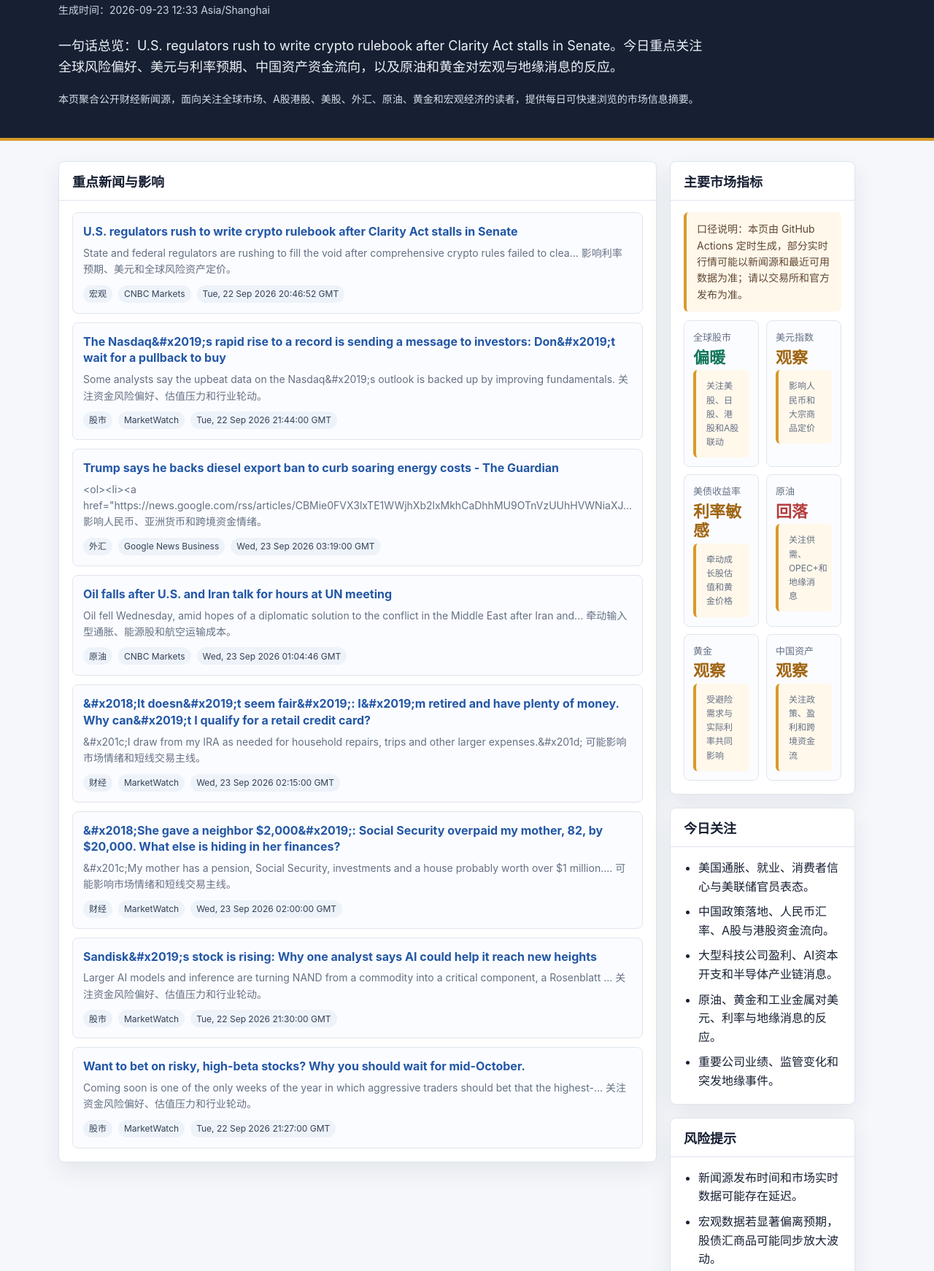
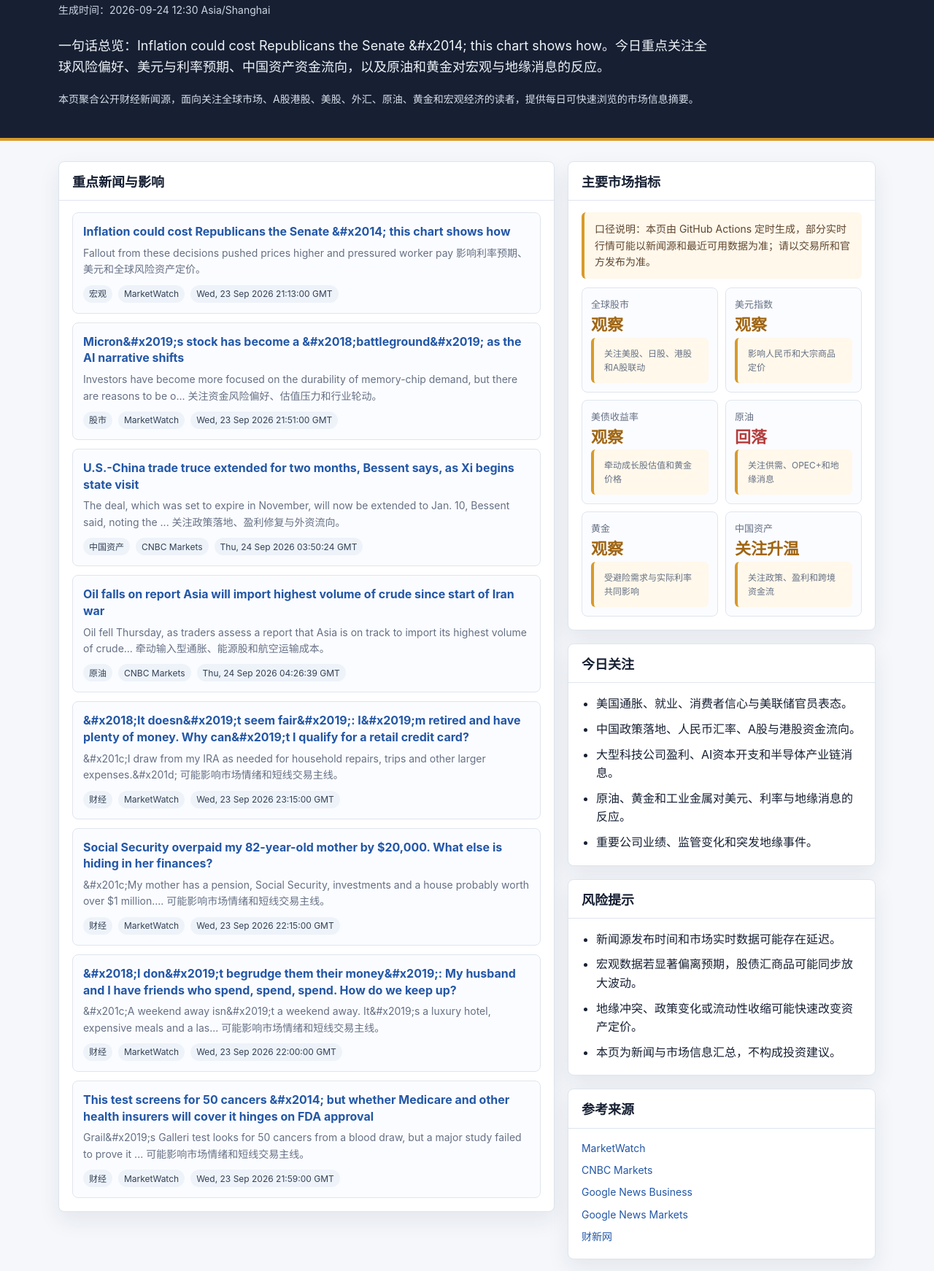
Before and after one commit to mingmingcui0404/finance-morning-brief, a website: page finance-morning-brief.html in a window 1280 px wide. Shown: the part 91-1833 px from the top of the page at 73% size. Drawn offline with Linux system fonts and the light colour scheme.

Commit message:
Update daily finance brief

```diff
--- a/finance-morning-brief.html
+++ b/finance-morning-brief.html
@@ -3,7 +3,7 @@
 <head>
   <meta charset="utf-8">
   <meta name="viewport" content="width=device-width, initial-scale=1">
-  <title>Finance Daily Brief | 每日财经简报 2026-09-23</title>
+  <title>Finance Daily Brief | 每日财经简报 2026-09-24</title>
   <meta name="description" content="每日 08:00 更新的中文财经简报，汇总全球市场、A股港股、美股、外汇、原油、黄金、宏观经济与央行政策重点新闻。">
   <meta name="keywords" content="财经简报,财经新闻,每日财经,全球市场,A股,港股,美股,外汇,原油,黄金,宏观经济">
   <meta name="robots" content="index,follow,max-snippet:-1,max-image-preview:large,max-video-preview:-1">
@@ -12,15 +12,15 @@
   <link rel="alternate" href="https://finance-morning-brief.pages.dev/finance-morning-brief.html" hreflang="zh-CN">
   <meta property="og:type" content="article">
   <meta property="og:site_name" content="Finance Daily Brief">
-  <meta property="og:title" content="Finance Daily Brief | 每日财经简报 2026-09-23">
+  <meta property="og:title" content="Finance Daily Brief | 每日财经简报 2026-09-24">
   <meta property="og:description" content="每日 08:00 更新的中文财经简报，汇总全球市场、A股港股、美股、外汇、原油、黄金、宏观经济与央行政策重点新闻。">
   <meta property="og:url" content="https://finance-morning-brief.pages.dev/">
-  <meta property="article:published_time" content="2026-09-23T12:33:29+08:00">
-  <meta property="article:modified_time" content="2026-09-23T12:33:29+08:00">
+  <meta property="article:published_time" content="2026-09-24T12:30:53+08:00">
+  <meta property="article:modified_time" content="2026-09-24T12:30:53+08:00">
   <meta name="twitter:card" content="summary">
-  <meta name="twitter:title" content="Finance Daily Brief | 每日财经简报 2026-09-23">
+  <meta name="twitter:title" content="Finance Daily Brief | 每日财经简报 2026-09-24">
   <meta name="twitter:description" content="每日 08:00 更新的中文财经简报，汇总全球市场、A股港股、美股、外汇、原油、黄金、宏观经济与央行政策重点新闻。">
-  <script type="application/ld+json">{"@context":"https://schema.org","@type":"NewsArticle","headline":"Finance Daily Brief | 每日财经简报 2026-09-23","description":"每日 08:00 更新的中文财经简报，汇总全球市场、A股港股、美股、外汇、原油、黄金、宏观经济与央行政策重点新闻。","datePublished":"2026-09-23T12:33:29+08:00","dateModified":"2026-09-23T12:33:29+08:00","inLanguage":"zh-CN","isAccessibleForFree":true,"mainEntityOfPage":"https://finance-morning-brief.pages.dev/","publisher":{"@type":"Organization","name":"Finance Daily Brief","url":"https://finance-morning-brief.pages.dev"},"about":["财经新闻","全球市场","美股","A股","外汇","原油","黄金","宏观经济"]}</script>
+  <script type="application/ld+json">{"@context":"https://schema.org","@type":"NewsArticle","headline":"Finance Daily Brief | 每日财经简报 2026-09-24","description":"每日 08:00 更新的中文财经简报，汇总全球市场、A股港股、美股、外汇、原油、黄金、宏观经济与央行政策重点新闻。","datePublished":"2026-09-24T12:30:53+08:00","dateModified":"2026-09-24T12:30:53+08:00","inLanguage":"zh-CN","isAccessibleForFree":true,"mainEntityOfPage":"https://finance-morning-brief.pages.dev/","publisher":{"@type":"Organization","name":"Finance Daily Brief","url":"https://finance-morning-brief.pages.dev"},"about":["财经新闻","全球市场","美股","A股","外汇","原油","黄金","宏观经济"]}</script>
   <script type="application/ld+json">{"@context":"https://schema.org","@type":"WebSite","name":"Finance Daily Brief","url":"https://finance-morning-brief.pages.dev","inLanguage":"zh-CN","description":"每日 08:00 更新的中文财经简报，汇总全球市场、A股港股、美股、外汇、原油、黄金、宏观经济与央行政策重点新闻。"}</script>
   <style>
     :root {
@@ -191,11 +191,11 @@
       <div class="topline">
         <div>
           <h1>Finance Daily Brief 每日财经简报</h1>
-          <div class="stamp">生成时间：2026-09-23 12:33 Asia/Shanghai</div>
+          <div class="stamp">生成时间：2026-09-24 12:30 Asia/Shanghai</div>
         </div>
         <div class="badge">每天 08:00 自动更新</div>
       </div>
-      <p class="summary">一句话总览：U.S. regulators rush to write crypto rulebook after Clarity Act stalls in Senate。今日重点关注全球风险偏好、美元与利率预期、中国资产资金流向，以及原油和黄金对宏观与地缘消息的反应。</p>
+      <p class="summary">一句话总览：Inflation could cost Republicans the Senate &amp;#x2014; this chart shows how。今日重点关注全球风险偏好、美元与利率预期、中国资产资金流向，以及原油和黄金对宏观与地缘消息的反应。</p>
       <p class="intro">本页聚合公开财经新闻源，面向关注全球市场、A股港股、美股、外汇、原油、黄金和宏观经济的读者，提供每日可快速浏览的市场信息摘要。</p>
     </div>
   </header>
@@ -207,51 +207,51 @@
           <h2 id="top-news">重点新闻与影响</h2>
           <div class="body news">
             <article class="item">
-              <h3><a href="https://www.cnbc.com/2026/09/22/clarity-act-crypto-rules-regulators.html" target="_blank" rel="noopener">U.S. regulators rush to write crypto rulebook after Clarity Act stalls in Senate</a></h3>
-              <p>State and federal regulators are rushing to fill the void after comprehensive crypto rules failed to clea... 影响利率预期、美元和全球风险资产定价。</p>
-              <div class="tagrow"><span class="tag">宏观</span><span class="tag">CNBC Markets</span><span class="tag">Tue, 22 Sep 2026 20:46:52 GMT</span></div>
+              <h3><a href="https://www.marketwatch.com/story/inflation-could-cost-republicans-the-senate-this-chart-shows-how-e94a49da?mod=mw_rss_topstories" target="_blank" rel="noopener">Inflation could cost Republicans the Senate &amp;#x2014; this chart shows how</a></h3>
+              <p>Fallout from these decisions pushed prices higher and pressured worker pay 影响利率预期、美元和全球风险资产定价。</p>
+              <div class="tagrow"><span class="tag">宏观</span><span class="tag">MarketWatch</span><span class="tag">Wed, 23 Sep 2026 21:13:00 GMT</span></div>
             </article>
 
             <article class="item">
-              <h3><a href="https://www.marketwatch.com/story/the-nasdaqs-rapid-rise-to-a-record-is-sending-a-message-to-investors-dont-wait-for-a-pullback-to-buy-5f533ed8?mod=mw_rss_topstories" target="_blank" rel="noopener">The Nasdaq&amp;#x2019;s rapid rise to a record is sending a message to investors: Don&amp;#x2019;t wait for a pullback to buy</a></h3>
-              <p>Some analysts say the upbeat data on the Nasdaq&amp;#x2019;s outlook is backed up by improving fundamentals. 关注资金风险偏好、估值压力和行业轮动。</p>
-              <div class="tagrow"><span class="tag">股市</span><span class="tag">MarketWatch</span><span class="tag">Tue, 22 Sep 2026 21:44:00 GMT</span></div>
+              <h3><a href="https://www.marketwatch.com/story/microns-stock-has-become-a-battleground-as-the-ai-narrative-shifts-d61a3408?mod=mw_rss_topstories" target="_blank" rel="noopener">Micron&amp;#x2019;s stock has become a &amp;#x2018;battleground&amp;#x2019; as the AI narrative shifts</a></h3>
+              <p>Investors have become more focused on the durability of memory-chip demand, but there are reasons to be o... 关注资金风险偏好、估值压力和行业轮动。</p>
+              <div class="tagrow"><span class="tag">股市</span><span class="tag">MarketWatch</span><span class="tag">Wed, 23 Sep 2026 21:51:00 GMT</span></div>
             </article>
 
             <article class="item">
-              <h3><a href="https://news.google.com/rss/articles/CBMie0FVX3lxTE1WWjhXb2lxMkhCaDhhMU9OTnVzUUhHVWNiaXJhUHpIOFgwcFlsWS1zQk54ZHZwS1hNTkJfVUdRWl9WOEZudTJERkFrWUVzMGxsMlZpWmdyVGs3TnRJRW50ZmlmTFVsaUNtZmg2aHFSdTVFY1BYY2NCUVg4QQ?oc=5" target="_blank" rel="noopener">Trump says he backs diesel export ban to curb soaring energy costs - The Guardian</a></h3>
-              <p>&lt;ol&gt;&lt;li&gt;&lt;a href=&quot;https://news.google.com/rss/articles/CBMie0FVX3lxTE1WWjhXb2lxMkhCaDhhMU9OTnVzUUhHVWNiaXJ... 影响人民币、亚洲货币和跨境资金情绪。</p>
-              <div class="tagrow"><span class="tag">外汇</span><span class="tag">Google News Business</span><span class="tag">Wed, 23 Sep 2026 03:19:00 GMT</span></div>
+              <h3><a href="https://www.cnbc.com/2026/09/24/us-china-trade-truce-bessent-trump-xi.html" target="_blank" rel="noopener">U.S.-China trade truce extended for two months, Bessent says, as Xi begins state visit</a></h3>
+              <p>The deal, which was set to expire in November, will now be extended to Jan. 10, Bessent said, noting the ... 关注政策落地、盈利修复与外资流向。</p>
+              <div class="tagrow"><span class="tag">中国资产</span><span class="tag">CNBC Markets</span><span class="tag">Thu, 24 Sep 2026 03:50:24 GMT</span></div>
             </article>
 
             <article class="item">
-              <h3><a href="https://www.cnbc.com/2026/09/23/iran-us-talks-crude-oil-un-wti.html" target="_blank" rel="noopener">Oil falls after U.S. and Iran talk for hours at UN meeting</a></h3>
-              <p>Oil fell Wednesday, amid hopes of a diplomatic solution to the conflict in the Middle East after Iran and... 牵动输入型通胀、能源股和航空运输成本。</p>
-              <div class="tagrow"><span class="tag">原油</span><span class="tag">CNBC Markets</span><span class="tag">Wed, 23 Sep 2026 01:04:46 GMT</span></div>
+              <h3><a href="https://www.cnbc.com/2026/09/24/oil-iran-crude-kepler-trump-us-un-.html" target="_blank" rel="noopener">Oil falls on report Asia will import highest volume of crude since start of Iran war</a></h3>
+              <p>Oil fell Thursday, as traders assess a report that Asia is on track to import its highest volume of crude... 牵动输入型通胀、能源股和航空运输成本。</p>
+              <div class="tagrow"><span class="tag">原油</span><span class="tag">CNBC Markets</span><span class="tag">Thu, 24 Sep 2026 04:26:39 GMT</span></div>
             </article>
 
             <article class="item">
               <h3><a href="https://www.marketwatch.com/story/it-doesnt-seem-fair-im-retired-and-have-plenty-of-money-why-cant-i-qualify-for-a-retail-credit-card-8a58eda3?mod=mw_rss_topstories" target="_blank" rel="noopener">&amp;#x2018;It doesn&amp;#x2019;t seem fair&amp;#x2019;: I&amp;#x2019;m retired and have plenty of money. Why can&amp;#x2019;t I qualify for a retail credit card?</a></h3>
               <p>&amp;#x201c;I draw from my IRA as needed for household repairs, trips and other larger expenses.&amp;#x201d; 可能影响市场情绪和短线交易主线。</p>
-              <div class="tagrow"><span class="tag">财经</span><span class="tag">MarketWatch</span><span class="tag">Wed, 23 Sep 2026 02:15:00 GMT</span></div>
+              <div class="tagrow"><span class="tag">财经</span><span class="tag">MarketWatch</span><span class="tag">Wed, 23 Sep 2026 23:15:00 GMT</span></div>
             </article>
 
             <article class="item">
-              <h3><a href="https://www.marketwatch.com/story/she-gave-a-neighbor-2-000-social-security-overpaid-my-mother-82-by-20-000-what-else-is-hiding-in-her-finances-1b54977f?mod=mw_rss_topstories" target="_blank" rel="noopener">&amp;#x2018;She gave a neighbor $2,000&amp;#x2019;: Social Security overpaid my mother, 82, by $20,000. What else is hiding in her finances?</a></h3>
+              <h3><a href="https://www.marketwatch.com/story/she-gave-a-neighbor-2-000-social-security-overpaid-my-mother-82-by-20-000-what-else-is-hiding-in-her-finances-1b54977f?mod=mw_rss_topstories" target="_blank" rel="noopener">Social Security overpaid my 82-year-old mother by $20,000. What else is hiding in her finances?</a></h3>
               <p>&amp;#x201c;My mother has a pension, Social Security, investments and a house probably worth over $1 million.... 可能影响市场情绪和短线交易主线。</p>
-              <div class="tagrow"><span class="tag">财经</span><span class="tag">MarketWatch</span><span class="tag">Wed, 23 Sep 2026 02:00:00 GMT</span></div>
+              <div class="tagrow"><span class="tag">财经</span><span class="tag">MarketWatch</span><span class="tag">Wed, 23 Sep 2026 22:15:00 GMT</span></div>
             </article>
 
             <article class="item">
-              <h3><a href="https://www.marketwatch.com/story/sandisks-stock-is-rising-why-one-analyst-says-ai-could-help-it-reach-new-heights-5541ded8?mod=mw_rss_topstories" target="_blank" rel="noopener">Sandisk&amp;#x2019;s stock is rising: Why one analyst says AI could help it reach new heights</a></h3>
-              <p>Larger AI models and inference are turning NAND from a commodity into a critical component, a Rosenblatt ... 关注资金风险偏好、估值压力和行业轮动。</p>
-              <div class="tagrow"><span class="tag">股市</span><span class="tag">MarketWatch</span><span class="tag">Tue, 22 Sep 2026 21:30:00 GMT</span></div>
+              <h3><a href="https://www.marketwatch.com/story/i-dont-begrudge-them-their-money-my-husband-and-i-have-friends-who-spend-spend-spend-how-do-we-keep-up-e10164dc?mod=mw_rss_topstories" target="_blank" rel="noopener">&amp;#x2018;I don&amp;#x2019;t begrudge them their money&amp;#x2019;: My husband and I have friends who spend, spend, spend. How do we keep up?</a></h3>
+              <p>&amp;#x201c;A weekend away isn&amp;#x2019;t a weekend away. It&amp;#x2019;s a luxury hotel, expensive meals and a las... 可能影响市场情绪和短线交易主线。</p>
+              <div class="tagrow"><span class="tag">财经</span><span class="tag">MarketWatch</span><span class="tag">Wed, 23 Sep 2026 22:00:00 GMT</span></div>
             </article>
 
             <article class="item">
-              <h3><a href="https://www.marketwatch.com/story/want-to-bet-on-risky-high-beta-stocks-why-you-should-wait-for-this-week-in-october-d9094820?mod=mw_rss_topstories" target="_blank" rel="noopener">Want to bet on risky, high-beta stocks? Why you should wait for mid-October.</a></h3>
-              <p>Coming soon is one of the only weeks of the year in which aggressive traders should bet that the highest-... 关注资金风险偏好、估值压力和行业轮动。</p>
-              <div class="tagrow"><span class="tag">股市</span><span class="tag">MarketWatch</span><span class="tag">Tue, 22 Sep 2026 21:27:00 GMT</span></div>
+              <h3><a href="https://www.marketwatch.com/story/fda-advisers-are-reviewing-a-multicancer-detection-test-medicare-coverage-could-follow-77cb8817?mod=mw_rss_topstories" target="_blank" rel="noopener">This test screens for 50 cancers &amp;#x2014; but whether Medicare and other health insurers will cover it hinges on FDA approval</a></h3>
+              <p>Grail&amp;#x2019;s Galleri test looks for 50 cancers from a blood draw, but a major study failed to prove it ... 可能影响市场情绪和短线交易主线。</p>
+              <div class="tagrow"><span class="tag">财经</span><span class="tag">MarketWatch</span><span class="tag">Wed, 23 Sep 2026 21:59:00 GMT</span></div>
             </article>
           </div>
         </section>
@@ -263,12 +263,12 @@
           <div class="body">
             <div class="note">口径说明：本页由 GitHub Actions 定时生成，部分实时行情可能以新闻源和最近可用数据为准；请以交易所和官方发布为准。</div>
             <div class="metrics" style="margin-top:12px">
-              <div class="metric"><div class="name">全球股市</div><div class="value up">偏暖</div><div class="note">关注美股、日股、港股和A股联动</div></div>
+              <div class="metric"><div class="name">全球股市</div><div class="value watch">观察</div><div class="note">关注美股、日股、港股和A股联动</div></div>
               <div class="metric"><div class="name">美元指数</div><div class="value watch">观察</div><div class="note">影响人民币和大宗商品定价</div></div>
-              <div class="metric"><div class="name">美债收益率</div><div class="value watch">利率敏感</div><div class="note">牵动成长股估值和黄金价格</div></div>
+              <div class="metric"><div class="name">美债收益率</div><div class="value watch">观察</div><div class="note">牵动成长股估值和黄金价格</div></div>
               <div class="metric"><div class="name">原油</div><div class="value down">回落</div><div class="note">关注供需、OPEC+和地缘消息</div></div>
               <div class="metric"><div class="name">黄金</div><div class="value watch">观察</div><div class="note">受避险需求与实际利率共同影响</div></div>
-              <div class="metric"><div class="name">中国资产</div><div class="value watch">观察</div><div class="note">关注政策、盈利和跨境资金流</div></div>
+              <div class="metric"><div class="name">中国资产</div><div class="value watch">关注升温</div><div class="note">关注政策、盈利和跨境资金流</div></div>
             </div>
           </div>
         </section>
```
Also changed, not shown: index.html (+32 -32 lines), public/finance-morning-brief.html (+32 -32 lines), public/index.html (+32 -32 lines), public/sitemap.xml (+4 -4 lines), sitemap.xml (+4 -4 lines).
